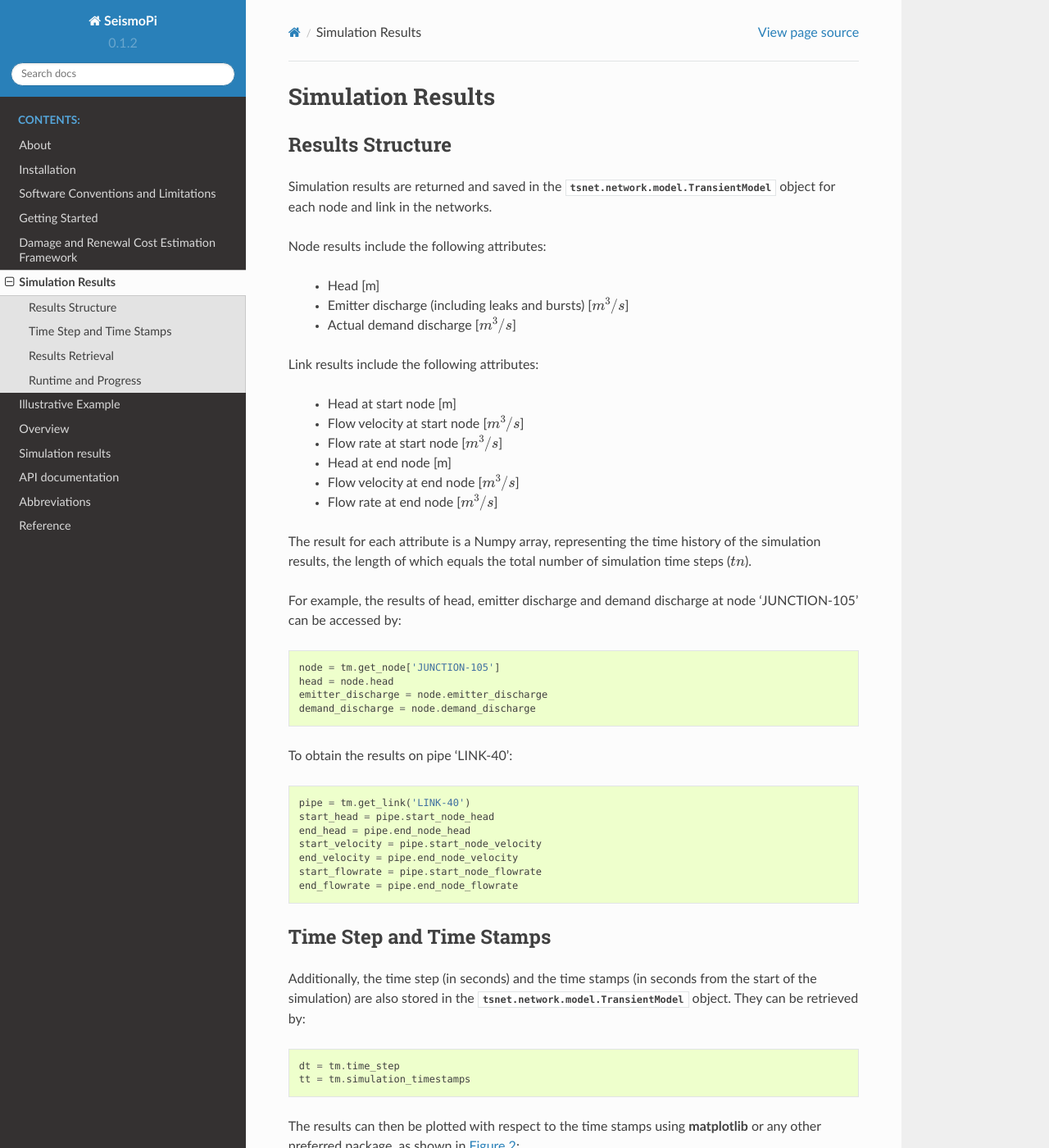
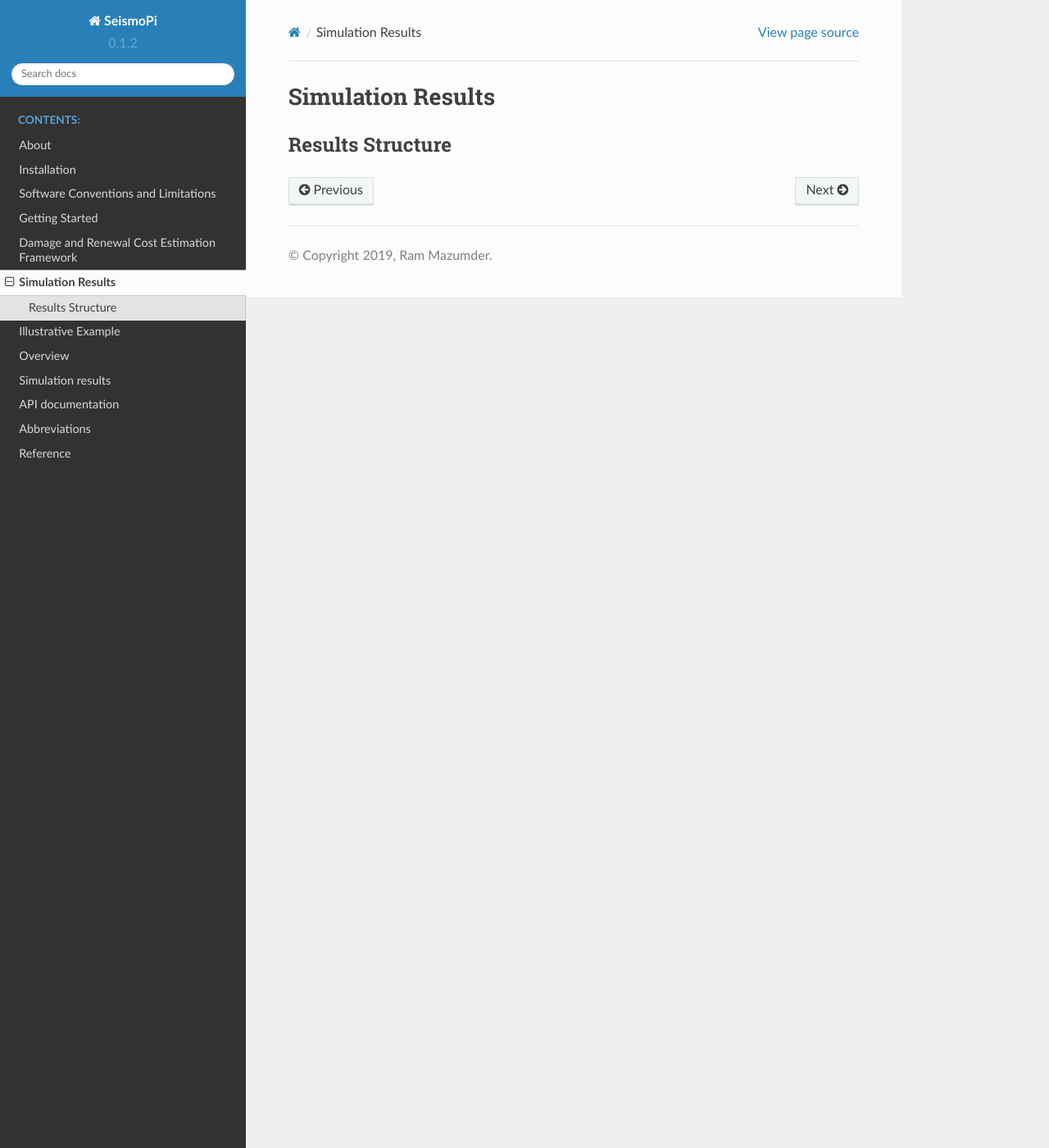
Before and after one commit to rkmazumder/SeismoPi, a Sphinx documentation site: the page built from docs/results.rst, in a window 1280 px wide and 1400 px high. Shown: the whole window at 82% size. Built offline with Sphinx 7.4.7 and the Read the Docs theme 2.0.0, drawn with Linux system fonts in a browser that asks for light colours; some of the changed text lies outside the part shown.

Commit message:
Update results.rst

```diff
--- a/docs/results.rst
+++ b/docs/results.rst
@@ -4,115 +4,3 @@ Simulation Results
 
 Results Structure
 -----------------
-
-Simulation results are returned and saved in the
-:class:`tsnet.network.model.TransientModel` object
-for each node and link in the networks.
-
-Node results include the following attributes:
-
-    - Head [m]
-    - Emitter discharge (including leaks and bursts) [:math:`m^3/s`]
-    - Actual demand discharge [:math:`m^3/s`]
-
-Link results include the following attributes:
-
-    - Head at start node [m]
-    - Flow velocity at start node [:math:`m^3/s`]
-    - Flow rate at start node [:math:`m^3/s`]
-    - Head at end node [m]
-    - Flow velocity at end node [:math:`m^3/s`]
-    - Flow rate at end node [:math:`m^3/s`]
-
-
-The result for each attribute is a Numpy array, representing the time
-history of the simulation results, the length of
-which equals the total number of simulation time steps (:math:`tn`).
-
-For example, the results of head, emitter discharge and demand discharge
-at node 'JUNCTION-105' can be accessed by:
-
-.. code:: python
-
-  node = tm.get_node['JUNCTION-105']
-  head = node.head
-  emitter_discharge = node.emitter_discharge
-  demand_discharge = node.demand_discharge
-
-To obtain the results on pipe 'LINK-40':
-
-.. code:: python
-
-  pipe = tm.get_link('LINK-40')
-  start_head = pipe.start_node_head
-  end_head = pipe.end_node_head
-  start_velocity = pipe.start_node_velocity
-  end_velocity = pipe.end_node_velocity
-  start_flowrate = pipe.start_node_flowrate
-  end_flowrate = pipe.end_node_flowrate
-
-
-Time Step and Time Stamps
--------------------------
-
-Additionally, the time step (in seconds) and the time stamps (in seconds
-from the start of the simulation) are also stored in the
-:class:`tsnet.network.model.TransientModel` object. They can be retrieved
-by:
-
-.. code:: python
-
-    dt = tm.time_step
-    tt = tm.simulation_timestamps
-
-The results can then be plotted with respect to the time stamps using
-**matplotlib** or any other preferred package, as shown in :numref:`tnet2_node`:
-
-.. code:: python
-
-    import matplotlib.pyplot as plt
-    plt.plot(tt ,head)
-
-.. _tnet2_node:
-.. figure:: figures/tnet2_node.png
-   :width: 600
-   :alt: tnet2_node
-
-   Head results at JUNCTION-105
-
-Results Retrieval
-------------------
-
-The :class:`tsnet.network.model.TransientModel` object, including
-the information of the network, operation rules, and the simulated results,
-is saved in the file **results_obj.obj**, located in the current folder.
-The name of the results file is defined by the input parameter `result_obj`.
-If `result_obj` is not given, the default results file is `results.obj`.
-
-To retrieve the results from a previously completed simulation,
-one can read the :class:`tsnet.network.model.TransientModel` object
-from the **results_obj.obj** file and access results from the objet by:
-
-.. code:: python
-
-    import pickle
-    file = open('results.obj', 'rb')
-    tm = pickle.load(file)
-
-
-Runtime and Progress
----------------------
-
-At the beginning of transient simulation,
-TSNet will report the approximation simulation time
-based on the calculation time of first few time
-steps and the total number of time steps.
-Additionally, the computation progress will also printed on the screen
-as the simulation proceeds, as shown in :numref:`time`.
-
-.. _time:
-.. figure:: figures/time.PNG
-   :width: 200
-   :alt: time
-
-   Runtime output about calculation time and process.
```
